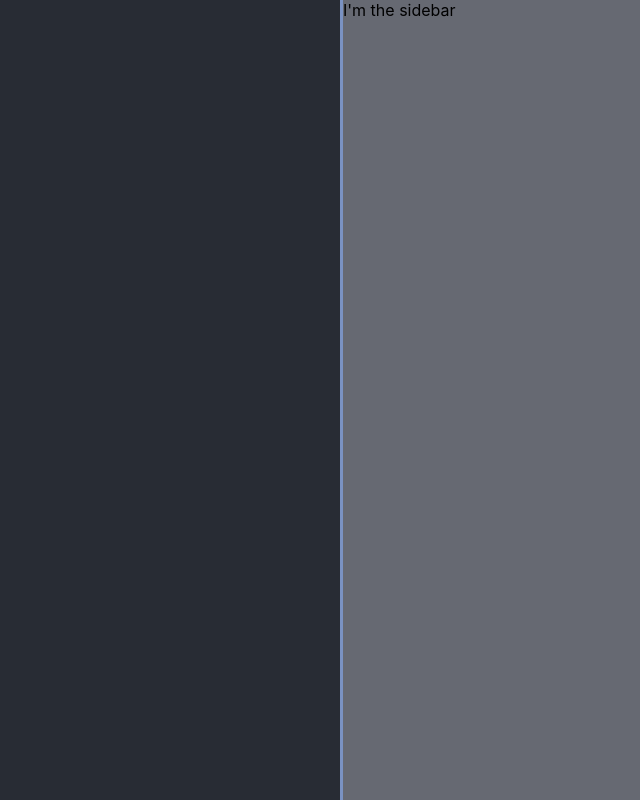
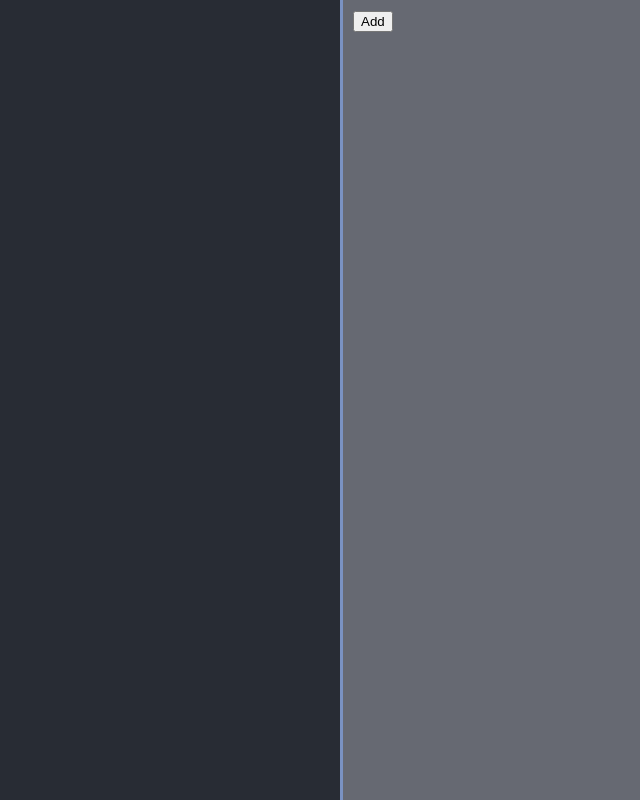
Before and after one commit to code-with-blanc/p5x-playground, a React (Create React App) app: page / in a window 1280 px wide. Shown: the whole page, without its empty margins (640-1280 px from the left). Built offline with nearby package versions, Linux system fonts and the light colour scheme.

Commit message:
Can add sketches

```diff
--- a/jsconfig.json
+++ /dev/null
@@ -1 +0,0 @@
-{ "typeAcquisition": { "include": [ "jest" ] } }
--- a/package.json
+++ b/package.json
@@ -8,7 +8,10 @@
     "@testing-library/user-event": "^7.2.1",
     "react": "^16.13.0",
     "react-dom": "^16.13.0",
-    "react-scripts": "3.4.0"
+    "react-redux": "^7.2.0",
+    "react-scripts": "3.4.0",
+    "redux": "^4.0.5",
+    "typescript": "^3.8.3"
   },
   "scripts": {
     "start": "react-scripts start",
--- a/src/App.js
+++ b/src/App.js
@@ -1,15 +1,19 @@
 import React from 'react';
+import { Provider } from 'react-redux';
 
 import Sidebar from './features/sidebar';
 
 import './App.css';
+import configureStore from './redux/store';
 
 function App() {
   return (
-    <div className="App">
-      <div className="main-content" />
-      <Sidebar className="sidebar" />
-    </div>
+    <Provider store={configureStore()}>
+      <div className="App">
+        <div className="main-content" />
+        <Sidebar className="sidebar" />
+      </div>
+    </Provider>
   );
 }
 
--- a/src/features/sidebar/index.js
+++ b/src/features/sidebar/index.js
@@ -1,3 +1,15 @@
+import { connect } from 'react-redux';
+
 import Sidebar from './views/sidebar';
 
-export default Sidebar;
+const mapStateToProps = ({ sidebarStore }) => ({
+  sketches: sidebarStore.sketches,
+});
+
+const mapDispatchToProps = (dispatch) => ({
+  addSketch: () => dispatch({type: 'ADD_SKETCH', payload: {
+    name: 'new sketch',
+  }})
+});
+
+export default connect(mapStateToProps, mapDispatchToProps)(Sidebar);
--- a/src/features/sidebar/redux/index.js
+++ b/src/features/sidebar/redux/index.js
@@ -0,0 +1,3 @@
+import reducer from './reducer';
+
+export { reducer };
--- a/src/features/sidebar/redux/reducer.js
+++ b/src/features/sidebar/redux/reducer.ts
@@ -1,8 +1,10 @@
+import Sketch from "./sketch";
+
 export const INITIAL_STATE = {
-  sketches: [],
+  sketches: [] as Sketch[],
 };
 
-const reducer = (state = INITIAL_STATE, action = {type: 'DEFAULT'}) => {
+const reducer = (state = INITIAL_STATE, action: any = {type: 'DEFAULT'}) => {
   switch(action.type) {
     case 'ADD_SKETCH':
       return {
--- /dev/null
+++ b/src/features/sidebar/redux/sketch.ts
@@ -0,0 +1,6 @@
+interface Sketch {
+  id: number;
+  name: string;
+}
+
+export default Sketch;
--- a/src/features/sidebar/views/sidebar.js
+++ b/src/features/sidebar/views/sidebar.js
@@ -2,18 +2,34 @@ import React from 'react';
 import PropTypes from 'prop-types';
 
 
-const Sidebar = ({ className }) => (
+const Sidebar = ({ className, sketches, addSketch }) => (
   <div className={className}>
-    I'm the sidebar
+    {sketches.map(s => (
+      <div>
+        {s.name}
+      </div>
+    ))}
+
+    <div style={{padding: "10px"}}>
+      <button onClick={() => {
+        addSketch();
+      }}>
+        Add
+      </button>
+    </div>
   </div>
 );
 
 Sidebar.propTypes = {
   className: PropTypes.string,
+  sketches: PropTypes.array,
+
+  addSketch: PropTypes.func.isRequired,
 };
 
 Sidebar.defaultProps = {
   className: '',
+  sketches: [],
 }
 
 export default Sidebar;
--- /dev/null
+++ b/src/react-app-env.d.ts
@@ -0,0 +1 @@
+/// <reference types="react-scripts" />
--- a/src/redux/rootReducer.js
+++ b/src/redux/rootReducer.js
@@ -1,7 +1,7 @@
 import { combineReducers } from 'redux';
 
-import SketchLoaderReducer from '../modules/sketchLoader/redux';
+import * as Sidebar from '../features/sidebar/redux';
 
 export default combineReducers({
-    sketchLoaderStore: SketchLoaderReducer,
+    sidebarStore: Sidebar.reducer,
 });
```
Also changed, not shown: tsconfig.json (added, +25 -0 lines), 1 other file (tests, documents, lock files or other folders).
